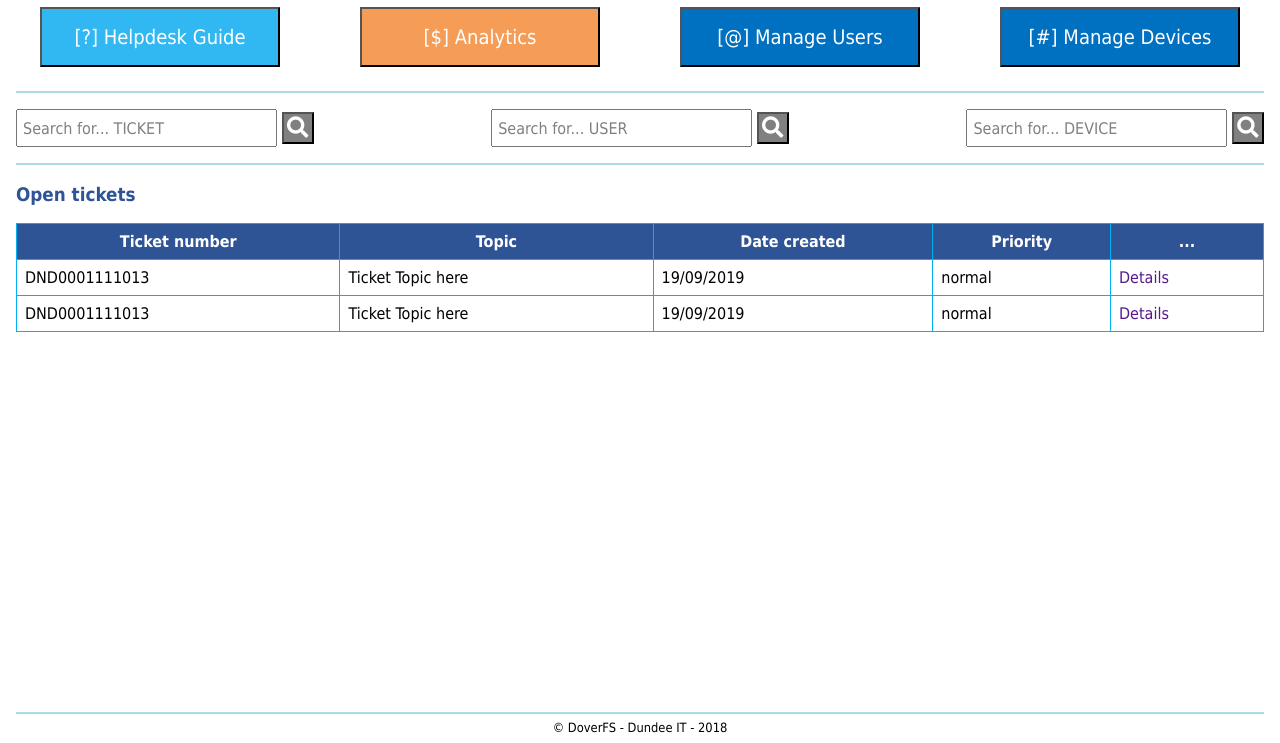
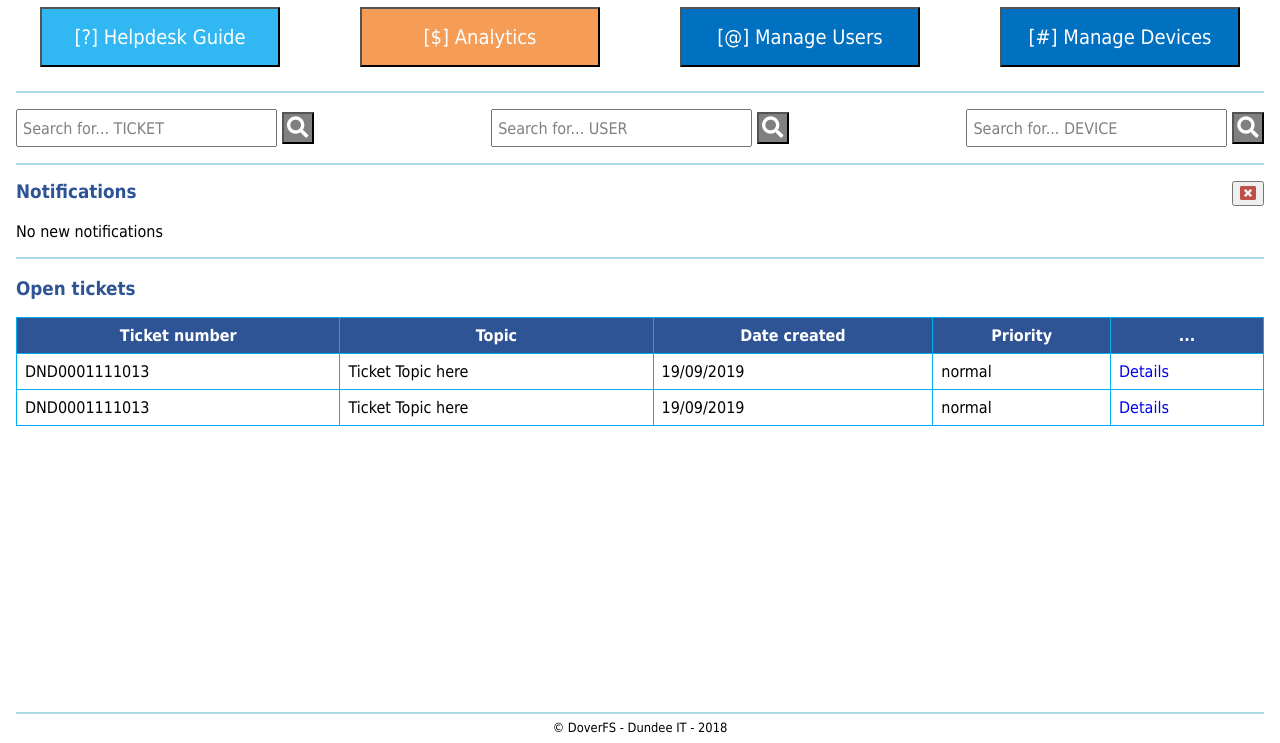
Before and after one commit to Michal-Sitarz/DunUni-Web-IT_Helpdesk_System-FrontEnd, a plain HTML site: page public_html/home-a.html in a window 1280 px wide. Shown: the part 57-800 px from the top of the page. Drawn offline with Linux system fonts and the light colour scheme.

Commit message:
notifications box area

```diff
--- a/public_html/css/main.css
+++ b/public_html/css/main.css
@@ -16,6 +16,9 @@
 
 
 /* GLOBAL containers */
+html, body {
+    height: 100%;
+}
 
 body{
     margin: 0;
@@ -115,7 +118,7 @@ input{
     height:2em;
 }
 
-a:link{
+a:link, a:visited{
     text-decoration: none;
 }
 a:hover{
@@ -129,6 +132,9 @@ table{
 h3 {
     color: #2F5496; /*navy*/
 }
+    #ticket h3{
+        color: navy;
+    }
 
 
 /* WRAPPERS & CONTAINERS */
@@ -151,10 +157,16 @@ h3 {
     border: 1px solid #2F5496; /*lightblue*/;
     padding: 10px;
 }
+#notifications-header{
 
-#ticket h3{
-    color: navy;
+    display: flex;
+    justify-content: space-between;
+    align-items: flex-start;
 }
+    #notifications-header h3{
+        margin-top: 0;
+        margin-bottom: 0;
+    }
 
 
 
@@ -238,6 +250,17 @@ h3 {
     background-color: #9DA5B5; /*teal*/
 }
 
+#btn-notifications-close{
+    width: min-content;
+    height: auto;
+    margin: 0;
+}
+    #btn-notifications-close i{
+        color: #C05046; /*firebrick*/
+    }
+
+
+
 /* tickets list table */
 
 #tbl-tickets-list table{
--- a/public_html/home-a.html
+++ b/public_html/home-a.html
@@ -53,6 +53,17 @@
 
             <div id="content-wrapper">
 
+                <div id="notifications-container">
+                    <div id="notifications-header">
+                        <h3>Notifications</h3>
+                        <button id="btn-notifications-close" class="">
+                            <i id="notifications-close" class="fas fa-window-close"></i>
+                        </button>
+                    </div>
+                    <p>No new notifications</p>
+                <hr>
+                </div>
+
                 <h3>Open tickets</h3>
                 <div id="tbl-tickets-list">
                     <table>
@@ -71,14 +82,14 @@
                                 <td>Ticket Topic here</td>
                                 <td>19/09/2019</td>
                                 <td>normal</td>
-                                <td><a href="">Details</a></td>
+                                <td><a href="ticket-example-a.html">Details</a></td>
                             </tr>
                             <tr>
                                 <td>DND0001111013</td>
                                 <td>Ticket Topic here</td>
                                 <td>19/09/2019</td>
                                 <td>normal</td>
-                                <td><a href="">Details</a></td>
+                                <td><a href="ticket-example-a.html">Details</a></td>
                             </tr>
                         </tbody>
                     </table>
--- a/public_html/js/main-a.js
+++ b/public_html/js/main-a.js
@@ -18,7 +18,9 @@ if(document.getElementById("btn-add-new-user") != null){
 if(document.getElementById("btn-add-new-device") != null){
     document.getElementById("btn-add-new-device").addEventListener("click",loadPage_AddNewDEVICE);
 }
-
+if(document.getElementById("btn-notifications-close") != null){
+    document.getElementById("btn-notifications-close").addEventListener("click",close_Notifications);
+}
 
 
 // load page functions
@@ -45,3 +47,7 @@ function loadPage_AddNewUSER(){
 function loadPage_AddNewDEVICE(){
     window.location = "manage-devices-add-new.html";
 }
+
+function close_Notifications(){
+    document.getElementById("notifications-container").style.display = "none";
+}
```
Also changed, not shown: public_html/home.html (+13 -2 lines), public_html/js/main.js (+7 -0 lines).
